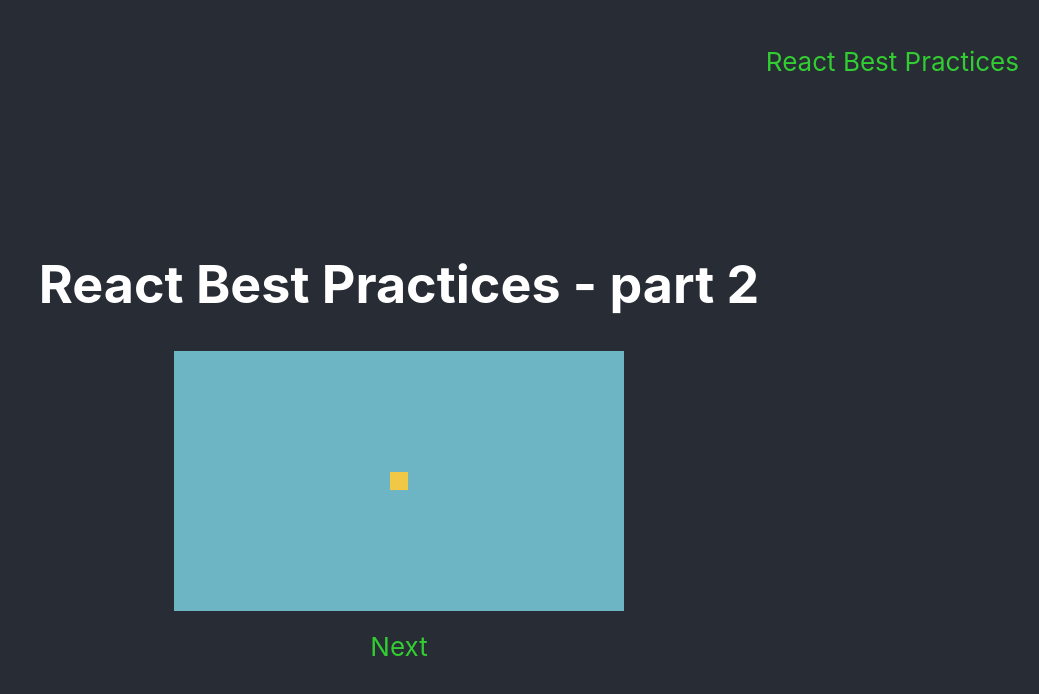
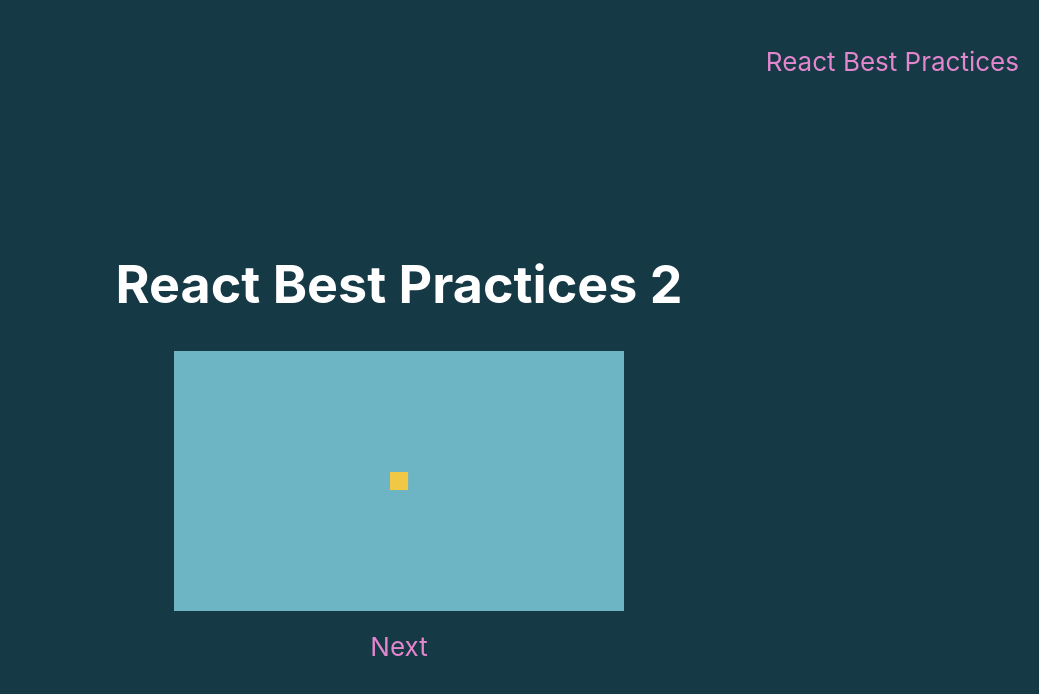
Before and after one commit to mike-bunce/junior-developer-program, a React (Create React App) app: page / in a window 1280 px wide. Shown: the top 694 px of the page, without its empty margins (241-1280 px from the left). Built offline with nearby package versions, Linux system fonts and the light colour scheme.

Commit message:
colour tweaks

```diff
--- a/src/App.css
+++ b/src/App.css
@@ -124,7 +124,7 @@
 }
 
 .App-header {
-  background-color: #282c34;
+  background-color: #153a46;
   min-height: 100vh;
   display: flex;
   flex-direction: column;
@@ -146,7 +146,7 @@
 }
 
 a {
-  color: #32CD32;
+  color: #e386ce;
   text-decoration: none;
 }
 
--- a/src/components/BestPractices.jsx
+++ b/src/components/BestPractices.jsx
@@ -7,7 +7,7 @@ const BestPractices = () => {
   return (
     <div className="front-page">
       <Header />
-      <h1>React Best Practices - part 2</h1>
+      <h1>React Best Practices 2</h1>
       <img src="./squares.gif" className="front-image" alt="" />
       <Link to="/DRY">Next</Link>
     </div>
```
